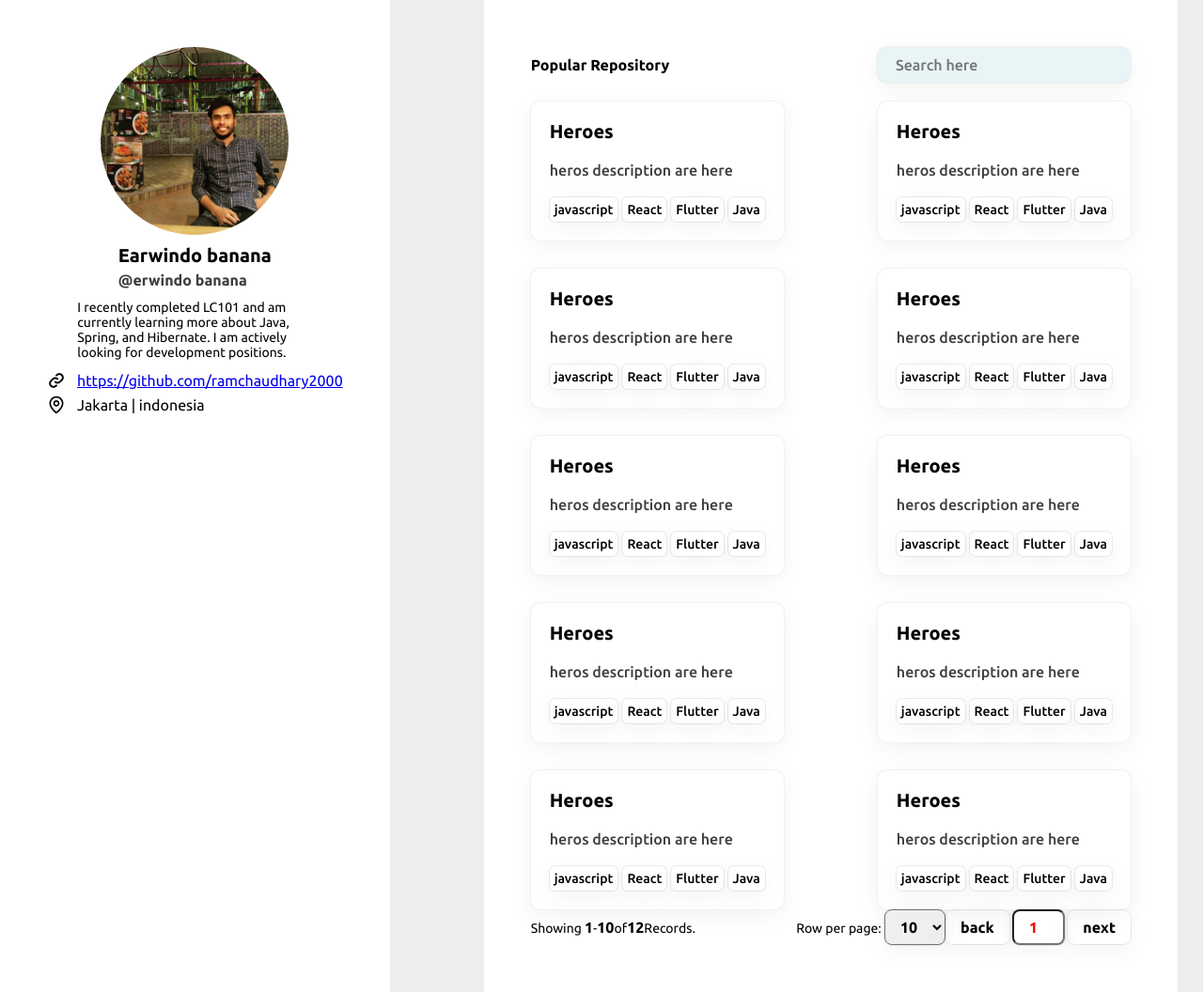
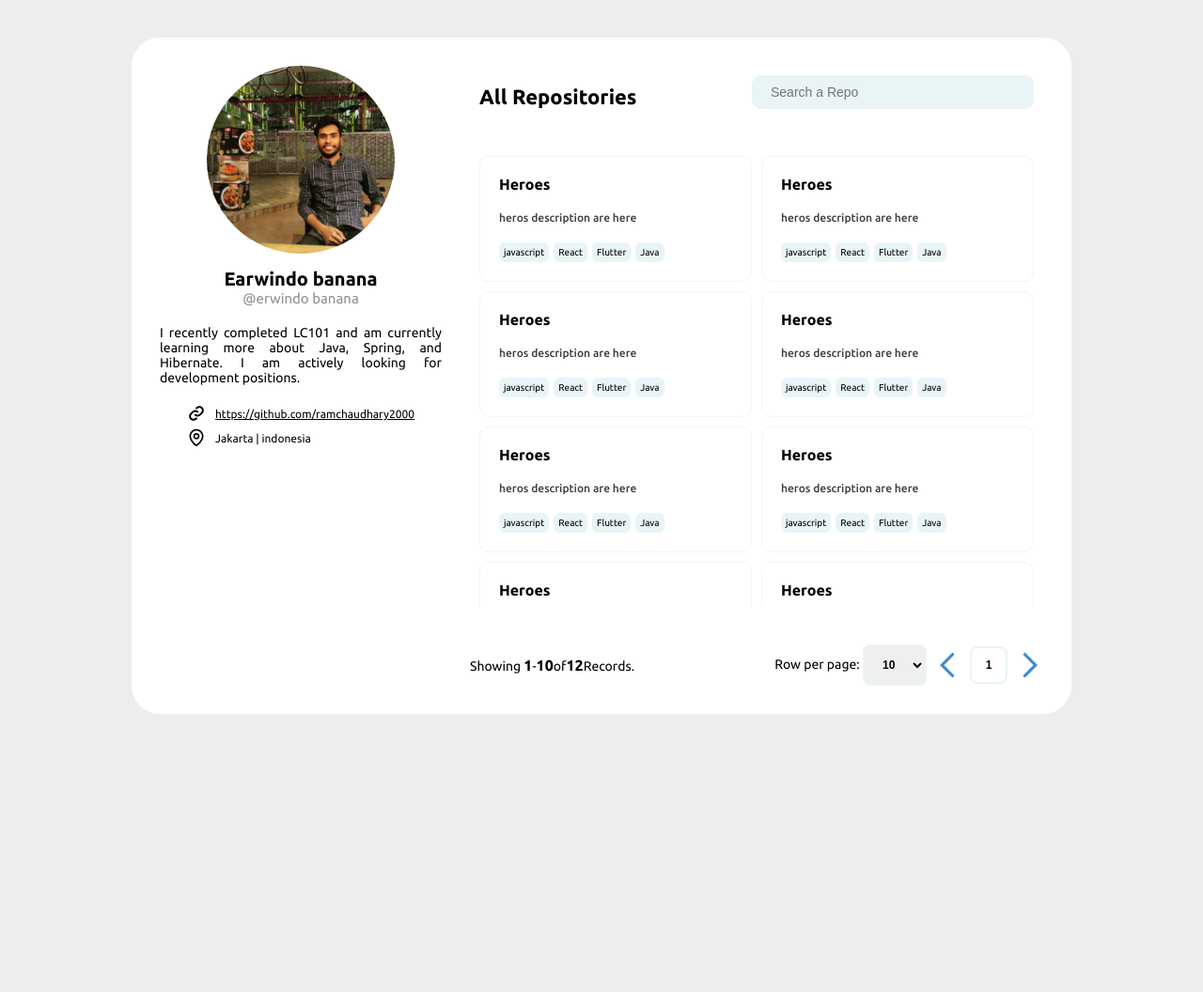
Before and after one commit to ramchaudhary2000/fyle_intern_task, a plain HTML site: page index.html in a window 1280 px wide. Shown: the whole page at 94% size. After the commit the page ends 800 px from the top, so only its background shows below. Drawn offline with Linux system fonts and the light colour scheme.

Commit message:
revived ui again

```diff
--- a/index.css
+++ b/index.css
@@ -1,64 +1,78 @@
-*{
-    margin: 0;
-    font-family: 'Poppins', sans-serif;
-    font-family: 'Ubuntu', sans-serif;
+
+*,
+*::before,
+*::after {
+  margin: 0;
+  padding: 0;
+  box-sizing: inherit;
 }
 
+html {
+  box-sizing: border-box;
+  font-size: 62.5%;
+}
 body{
     background-color: #EDEDED;
+    font-family: 'Ubuntu', sans-serif;
+    max-width: 100vw;
+    max-height: 100vh;
+    height: 100vh;
+    display: flex;
+    justify-content: center;
+    align-items: center;
+    overflow: hidden;
 }
 
 .profile_page{
+    background-color: white;
     display: flex;
-    gap: 100px;
+    height: 90vh;
+    max-width: 100vw;
+    width: 100rem;
+    min-width: 50vh;
+    border-radius: 3rem;
+    overflow: hidden;
+    padding: 3rem;
+    gap: 3rem;
 }
 
 .user_profile{
     display: flex;
     flex-direction: column;
-    gap: 12px;
-    max-width: 400px;
-    align-items: center ;
-    padding: 50px;
-    background-color: #ffff;
-    /* box-shadow: rgba(0, 0, 0, 0.05) 0px 6px 24px 0px, rgba(0, 0, 0, 0.08) 0px 0px 0px 1px; */
-
+    gap: 2rem;
+    align-items: center;
+    max-width: 30rem;
 }
 
 .profile{
     display: flex;
     flex-direction: column;
-    gap: 10px;
+    gap: 1.5rem;
     align-items: center;
-    font-size: 20px;
-    font-weight: 600;
 }
 
 .profile >img{
     border-radius: 50%;
-    max-width: 200px;
-
-
+    width: 20rem;
 }
 
 .profile_name{
     display: flex;
     flex-direction: column;
-    gap: 5px;
+    align-items: center;
 }
-
-.username{
-    font-size: 16px;
-    font-weight: 600;
-    color: rgba(10, 9, 9, 0.783);
+.profile_name .name {
+    font-weight: bold;
+    font-size: 2rem;
+}
+.profile_name .username{
+    font-size: 1.5rem;
+    color: rgb(144, 144, 144);
 }
 
 .bio{
-
-    font-size: 14px;
-    font-weight: 400;
-    max-width: 250px;
-    text-align: start;
+    font-size: 1.4rem;
+    text-align: justify;
 }
 
 .information{
@@ -67,62 +81,81 @@ body{
     gap: 6px;
 }
 
-.link{
+.information > * {
     display: flex;
     align-items: center;
-    gap: 12px;
+    gap: 1rem;
+    font-size: 1.2rem;
 }
 
-.link>img{
-    max-width: 20px;
+.information > * a {
+    color: black;
+    transition: color .5s;
 }
 
-.location{
-    display: flex;
-    align-items: center;
-    gap: 12px;
+.information > * a:hover {
+    color: blue;
 }
 
-.location >img{
-    max-width: 20px;
+.information > * img {
+    width: 2rem;
 }
 
+
+
+/* RIGHT SECTION */
+
+
 .repo{
-    /* box-shadow: rgba(0, 0, 0, 0.05) 0px 6px 24px 0px, rgba(0, 0, 0, 0.08) 0px 0px 0px 1px; */
-    background-color: #ffff;
-    padding: 50px;
-}
-
-.search_box{
-    padding: 0 0 20px 0;
     display: flex;
-    justify-content: space-between;
-    align-items: center;
-    font-size: 16px;
-    font-weight: 600;
-
+    flex-direction: column;
+    align-items: stretch;
+    gap: 3rem;
+    position: relative;
+    flex: 1;
 
 }
 
-#searchbox{
-    width: 230px;
+.top_heading{
+    display: flex;
+    align-items: end;
+    font-size: 2.2rem;
+    font-weight: bold;
+    justify-content: space-between;
+    background-color: rgba(255, 255, 255, 0.507);
+    backdrop-filter: blur(10px);
+    padding: 1rem;
+    position: sticky;
+    top: 0;
+}
+
+.top_heading input{
+    min-width: 20rem;
+    max-width: 50rem;
+    width: 30rem;
     padding: 10px 20px;
-    font-size: 16px;
-    font-weight: 500;
+    font-size: 1.4rem;
     outline: none;
     border: none;
     border-radius: 10px;
     background-color: #E9F4F6;
-    box-shadow: rgba(0, 0, 0, 0.05) 0px 6px 24px 0px, rgba(0, 0, 0, 0.08) 0px 0px 0px 0.5px;
+    /* box-shadow: rgba(0, 0, 0, 0.05) 0px 6px 24px 0px, rgba(0, 0, 0, 0.08) 0px 0px 0px 0.5px; */
 
 }
 
 .content{
     display: grid;
-    row-gap: 30px;
-    column-gap: 100px;
     grid-template-columns: 1fr 1fr;
+    row-gap: 1rem;
+    column-gap: 1rem;
+    margin: 1rem;
+    overflow-y: auto;
+    scroll-behavior: smooth;
+}
 
+::-webkit-scrollbar {
+    width: 0;
+    background: rgb(193, 183, 183);
 }
 
 .repo_box{
@@ -133,17 +166,18 @@ body{
     padding: 20px;
     border-radius: 10px;
     background-color: #ffff;
-    box-shadow: rgb(242, 242, 242) 0px 6px 24px 0px, rgb(242, 242, 242) 0px 0px 0px 1px;
+    border: solid 1.5px #f4f4f4;
+    /* box-shadow: rgb(242, 242, 242) 0px 6px 24px 0px, rgb(242, 242, 242) 0px 0px 0px 1px; */
 }
 
 .repo_name{
-    font-size: 20px;
+    font-size: 1.6rem;
     font-weight: 600;
 
 }
 
 .repo_description{
-    font-size: 16px;
+    font-size: 1.2rem;
     font-weight: 500;
     color: rgba(10, 9, 9, 0.783);
     overflow: hidden;
@@ -151,16 +185,16 @@ body{
 
 .hashtag_boxes{
     display: flex;
-    gap: 5px;
-    font-size: 14px;
-    font-weight: 500;
+    gap: 0.5rem;
+    font-size: 1rem;
+    font-weight: 400;
 }
 
 .hashtag_box{
     max-width: fit-content;
-    padding: 5px;
-    border-radius: 6px;
-    box-shadow: rgba(0, 0, 0, 0.05) 0px 6px 24px 0px, rgba(0, 0, 0, 0.08) 0px 0px 0px 1px;
+    padding: 0.5rem;
+    border-radius: 0.6rem;
+    background-color: #E9F4F6;
 
 }
 
@@ -168,34 +202,22 @@ body{
     display: flex;
     justify-content: space-between;
     align-items: center;
-    font-size: 14px;
-    font-weight: 00;
-
-
-}
-.holder a {
-    font-size:12px;
-    cursor:pointer;
-    margin:0 5px;
-    color:#333;
-}
-
-.list{
-    display: flex;
-    align-items: center;
-}
-
-.list .list_item{
-    list-style: none;
-
-    font-size: 16px;
+    font-size: 1.4rem;
+    font-weight: 400;
+    position: sticky;
 
 }
 
 .page_text > span{
-    font-size: 16px;
+    font-size: 1.6rem;
     font-weight: 600;
     color: black;
+}
+
+.page_button{
+    display: flex;
+    align-items: center;
+    gap: 0.8rem;
 }
 
 .row_per_page{
@@ -205,59 +227,36 @@ body{
 }
 
 select{
-    padding: 8px 12px;
-    font-size: 16px;
+    padding: 1.2rem 1.5rem;
+    font-size: 1.2rem;
     font-weight: 600;
-    box-shadow: rgba(0, 0, 0, 0.05) 0px 6px 24px 0px, rgba(0, 0, 0, 0.08) 0px 0px 0px 1px;
-    border-radius: 8px;
+    border: solid 2px #E9F4F6;
+    outline: none;
+    border-radius: 0.8rem;
 
+}
+
+.selector-numbers-toggles{
+    display: flex;
+    align-items: center;
+    gap: 0.8rem;
 }
 
 
 
 .current{
-    max-width: 20px;
-    box-shadow: rgba(0, 0, 0, 0.05) 0px 6px 24px 0px, rgba(0, 0, 0, 0.08) 0px 0px 0px 1px;
-    border-radius: 8px;
-    padding: 8px 16px;
-    font-size: 16px;
+    width: 4rem;
+    height: 4rem;
+    border: solid 2px #E9F4F6;
+    border-radius: 0.8rem;
+    padding: 0.8rem 0.6rem;
+    font-size: 1.2rem;
     font-weight: 600;
-    color: red;
-}
-
-.selector{
-    display: flex;
-    align-items: center;
-}
-
-.back{
-    background-color: transparent;
-    outline: none;
-    border: none;
-    text-decoration: none;
-    box-shadow: rgba(0, 0, 0, 0.05) 0px 6px 24px 0px, rgba(0, 0, 0, 0.08) 0px 0px 0px 1px;
-    border-radius: 8px;
-    box-sizing: border-box;
-    font-size: 16px;
-    font-weight: 600;
-    line-height: 20px;
-    margin: 0;
-    padding: 8px 16px;
+    text-align: center;
 
 }
 
-.next{
-    background-color: transparent;
-    outline: none;
-    border: none;
-    text-decoration: none;
-    box-shadow: rgba(0, 0, 0, 0.05) 0px 6px 24px 0px, rgba(0, 0, 0, 0.08) 0px 0px 0px 1px;
-    border-radius: 8px;
-    box-sizing: border-box;
-    font-size: 16px;
-    font-weight: 600;
-    line-height: 20px;
-    margin: 0;
-    padding: 8px 16px;
-
+.selector-numbers img{
+    width: 3rem;
+    height: 3rem;
 }
--- a/index.html
+++ b/index.html
@@ -20,8 +20,7 @@
                     <div class="username">@erwindo banana</div>
                 </div>
             </div>
-            <div class="bio">I recently completed LC101 and am currently learning more about Java,
-                Spring, and Hibernate. I am actively looking for development positions.
+            <div class="bio">I recently completed LC101 and am currently learning more about Java, Spring, and Hibernate. I am actively looking for development positions.
             </div>
             <div class="information">
                 <div class="link">
@@ -34,10 +33,14 @@
                 </div>
             </div>
         </div>
+
+                   <!-- Right section -->
+
+
         <div class="repo">
-            <div class="search_box">
-                <div class="popular_repo">Popular Repository</div>
-                <div class="searchbox"><input id="searchbox" type="text" placeholder="Search here"><img src="#" alt=""></div>
+            <div class="top_heading">
+                <div class="popular_repo">All Repositories</div>
+                <input id="searchbox" type="search" placeholder="Search a Repo">
             </div>
             <div class="content">
                 <div class="repo_box">
@@ -143,6 +146,7 @@
             </div>
             <div class="pagination">
                 <div class="page_text">Showing <span>1</span>-<span>10</span>of<span>12</span>Records.</div>
+                <div class="page_button">
                     <div class="row_per_page">
                         <form>
                             <label>Row per page: </label>
@@ -152,18 +156,21 @@
                                 <option>50</option>
                             </select>
                         </form>
+                    </div>
 
                     <div class="selector-numbers">
                         <!-- <div class="selector-numbers-range"> <span id="from">1</span>-<span id="to">3</span> of <span id="total">10</span></div> -->
                         <div class="selector-numbers-toggles">
-                                <button id="back" class="back" onclick="backHandler()">back</button>
+                            <img src="src/images/prev.svg" id="back" class="back" onclick="backHandler()"></button>
                             <input type="text" id="current" class="current" value="1">
-                                <button id="next" class="next" onclick="nextHandler()">next</button>
+                            <img src="src/images/next.svg" id="next" class="next" onclick="nextHandler()"></button>
+                        </div>
                     </div>
                 </div>
 
                 </div>
             </div>
+
         </div>
     </div>
 </body>
```
Lines whose indentation alone changed are shown as unchanged.
